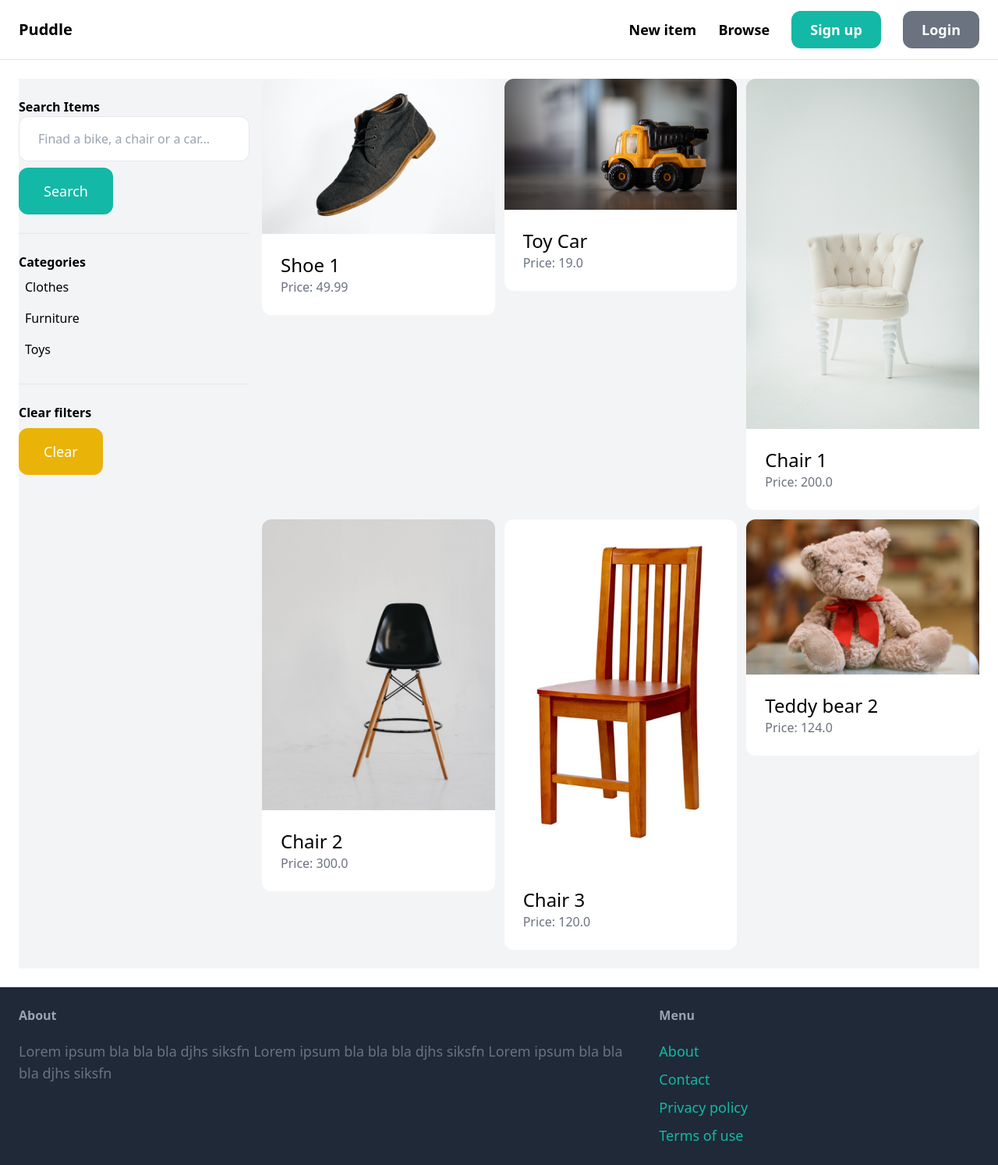
After one commit to saminov19/marketplace-puddle, a Django app: page /items/ in a window 1280 px wide. The commit adds this page. Shown: the whole page at 78% size. Run offline with Django 4.2, Linux system fonts and the light colour scheme; data comes from the database, SQL or seed files in the repository; some libraries are stand-ins or nearby versions.

Commit message:
added searching and filtering functionality

```diff
--- a/puddle/core/templates/core/base.html
+++ b/puddle/core/templates/core/base.html
@@ -13,7 +13,7 @@
             <a href="/" class="text-xl font-semibold"> Puddle </a>
             <div class="space-x-6">
                 <a href="{% url 'item:new' %}" class="text-lg font-semibold hover:text-gray-500">New item</a>
-                <a href="#" class="text-lg font-semibold hover:text-gray-500">Browse</a>
+                <a href="{% url 'item:items' %}" class="text-lg font-semibold hover:text-gray-500">Browse</a>
 
                 {% if request.user.is_authenticated %}
                     <a href="#" class="px-6 py-3 text-lg font-semibold bg-teal-500 text-white rounded-xl hover:bg-teal-700">Inbox</a>
--- /dev/null
+++ b/puddle/item/templates/item/items.html
@@ -0,0 +1,62 @@
+{% extends 'core/base.html' %}
+
+{% block title %} Items {% endblock %}
+
+
+{% block content %}
+<div class="pb-6 grid grid-cols-4 gap-4 bg-gray-100">
+    <div class="col-span-1">
+        <br>
+        <p class="font-semibold"> Search Items </p>
+
+        <form method="get" action="{% url 'item:items' %}">
+            <input name="query" class="w-full py-4 px-6 border rounded-xl" type="text" value="{{ query }}" placeholder="Finad a bike, a chair or a car...">
+
+            <button class="mt-2 py-4 px-8 text-lg bg-teal-500 text-white rounded-xl"> Search </button>
+        </form>
+
+
+        <hr class="my-6">
+
+        <p class="font-semibold"> Categories </p>
+
+        <ul>
+            {% for category in categories %}
+                <li class="py-2 px-2 rounded-xl{% if category.id == category_id %} bg-gray-200 {% endif %}">
+                    <a href="{% url 'item:items' %}?query={{ query }}&category={{ category.id }}">{{ category.name }}</a>
+                </li>
+            {% endfor %}
+        </ul>
+
+        <hr class="my-6">
+
+        <p class="font-semibold"> Clear filters </p>
+
+        <ul>
+            <li><a href="{% url 'item:items' %}" class="mt-2 py-4 px-8 inline-block bg-yellow-500 text-lg rounded-xl text-white">Clear</a>
+        </ul>
+    </div>
+
+    <div class="col-span-3">
+        <div class="grid grid-cols-3 gap-3">
+            {% for item in items %}
+                <div>
+                    <a href="{% url 'item:detail' item.id %}">
+                        <div>
+                            <img src="{{ item.image.url }}" class="rounded-t-xl">
+                        </div>
+
+                        <div class="p-6 bg-white rounded-b-xl">
+                            <h2 class="text-2xl"> {{ item.name }} </h2>
+                            <p class="text-gray-500"> Price: {{ item.price }} </p>
+                        </div>
+                    </a>
+                </div>
+            {% endfor %}
+        </div>
+    </div>
+
+</div>
+
+
+{% endblock %}
--- a/puddle/item/urls.py
+++ b/puddle/item/urls.py
@@ -5,6 +5,7 @@ app_name= 'item'
 
 
 urlpatterns = [
+    path('', views.items, name="items"),
     path('new/', views.new, name="new"),
     path('<int:pk>/', views.detail, name="detail"),
     path('<int:pk>/delete/', views.delete, name="delete"),
--- a/puddle/item/views.py
+++ b/puddle/item/views.py
@@ -1,7 +1,24 @@
 from django.contrib.auth.decorators import login_required
+from django.db.models import Q
 from django.shortcuts import render, get_object_or_404, redirect
-from .models import Item
+from .models import Item, Category
 from .forms import NewItemForm, EditItemForm
+
+def items(request):
+    query= request.GET.get('query','')
+    category_id=request.GET.get('category',0)
+    categories= Category.objects.all()
+    items=Item.objects.filter(is_sold=False)
+
+    if category_id:
+        items = items.filter(category_id=category_id)
+
+    if query:
+        items=items.filter(Q(name__icontains=query) | Q(description__icontains=query))
+
+    return render(request, 'item/items.html', { 'items':items, 'query':query, 'categories':categories, 'category_id':int(category_id) })
+
+
 
 
 def detail(request, pk):
```
